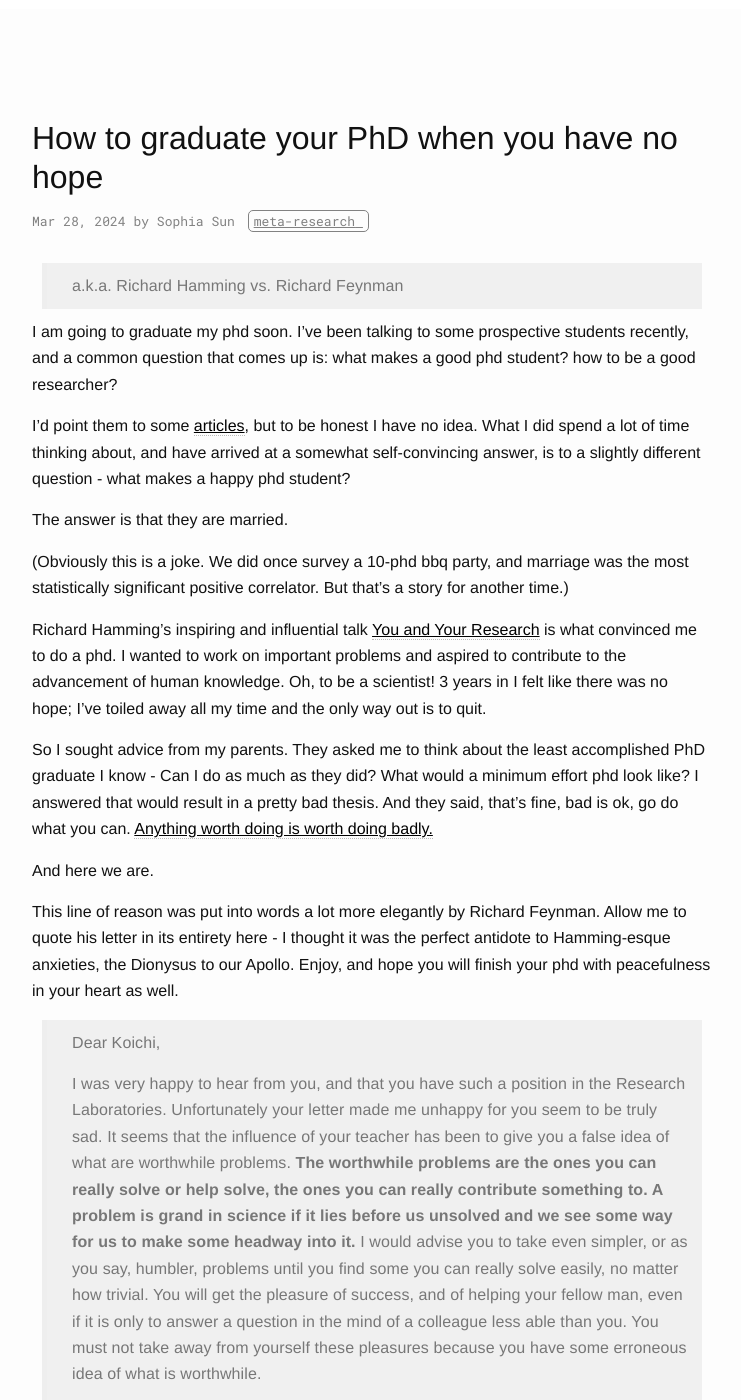
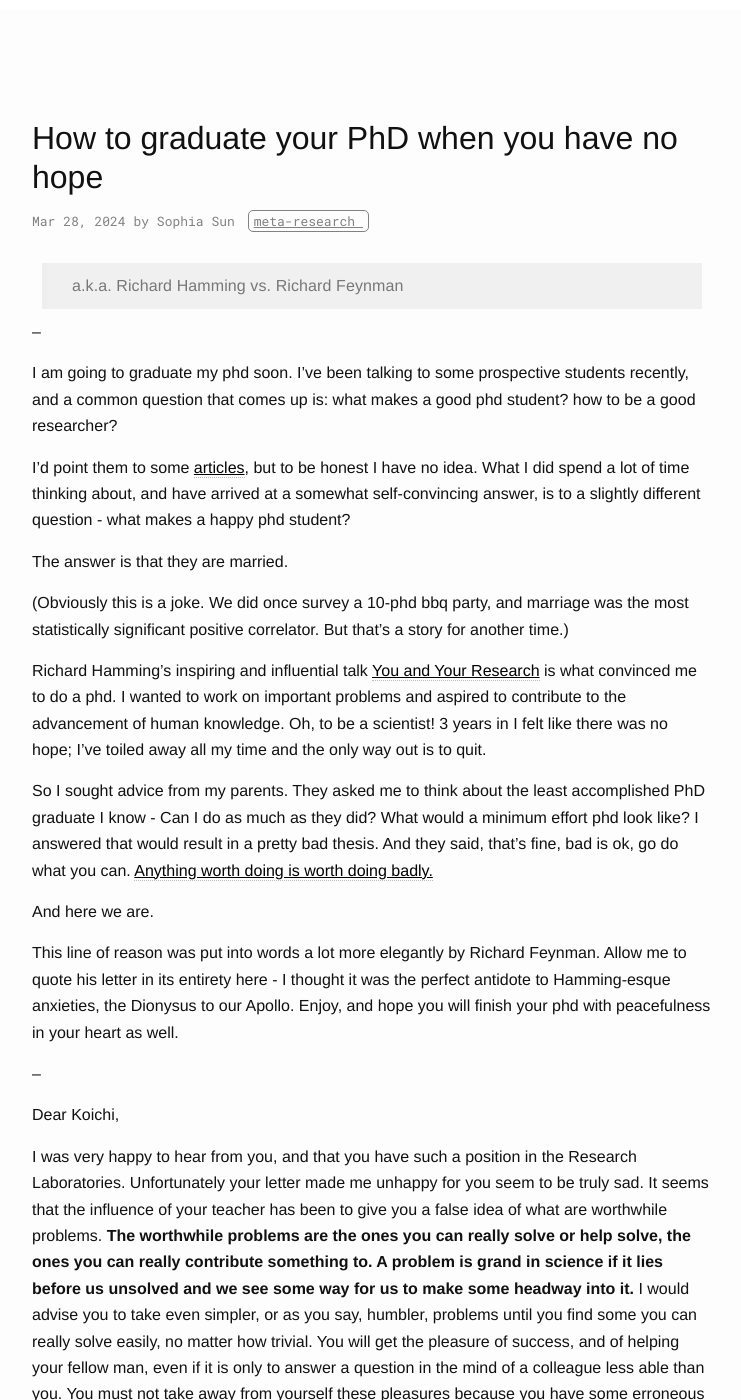
Before and after one commit to huiwenn/huiwenn.github.io, a Jekyll site: the page built from _posts/2024-03-28-feynman.md, in a window 1280 px wide and 1400 px high. Shown: the whole window, without its empty margins (268-1009 px from the left). Built offline with Jekyll 4.4.1, drawn with Linux system fonts in a browser that asks for light colours.

```diff
--- a/_posts/2024-03-28-feynman.md
+++ b/_posts/2024-03-28-feynman.md
@@ -9,6 +9,7 @@
 
 <!--more-->
 
+--
 
 I am going to graduate my phd soon. I’ve been talking to some prospective students recently, and a common question that comes up is: what makes a good phd student? how to be a good researcher?
 
@@ -26,17 +27,19 @@
 
 This line of reason was put into words a lot more elegantly by Richard Feynman. Allow me to quote his letter in its entirety here - I thought it was the perfect antidote to Hamming-esque anxieties, the Dionysus to our Apollo. Enjoy, and hope you will finish your phd with peacefulness in your heart as well.
 
-> Dear Koichi,
->
-> I was very happy to hear from you, and that you have such a position in the Research Laboratories. Unfortunately your letter made me unhappy for you seem to be truly sad. It seems that the influence of your teacher has been to give you a false idea of what are worthwhile problems. **The worthwhile problems are the ones you can really solve or help solve, the ones you can really contribute something to. A problem is grand in science if it lies before us unsolved and we see some way for us to make some headway into it.** I would advise you to take even simpler, or as you say, humbler, problems until you find some you can really solve easily, no matter how trivial. You will get the pleasure of success, and of helping your fellow man, even if it is only to answer a question in the mind of a colleague less able than you. You must not take away from yourself these pleasures because you have some erroneous idea of what is worthwhile.
->
-> You met me at the peak of my career when I seemed to you to be concerned with problems close to the gods. But at the same time I had another Ph.D. Student (Albert Hibbs) was on how it is that the winds build up waves blowing over water in the sea. I accepted him as a student because he came to me with the problem he wanted to solve. With you I made a mistake, I gave you the problem instead of letting you find your own; and left you with a wrong idea of what is interesting or pleasant or important to work on (namely those problems you see you may do something about). I am sorry, excuse me. I hope by this letter to correct it a little.
->
->I have worked on innumerable problems that you would call humble, but which I enjoyed and felt very good about because I sometimes could partially succeed. For example, experiments on the coefficient of friction on highly polished surfaces, to try to learn something about how friction worked (failure). Or, how elastic properties of crystals depends on the forces between the atoms in them, or how to make electroplated metal stick to plastic objects (like radio knobs). Or, how neutrons diffuse out of Uranium. Or, the reflection of electromagnetic waves from films coating glass. The development of shock waves in explosions. The design of a neutron counter. Why some elements capture electrons from the L-orbits, but not the K-orbits. General theory of how to fold paper to make a certain type of child’s toy (called flexagons). The energy levels in the light nuclei. The theory of turbulence (I have spent several years on it without success). Plus all the “grander” problems of quantum theory.
->
->No problem is too small or too trivial if we can really do something about it.
->
->You say you are a nameless man. You are not to your wife and to your child. You will not long remain so to your immediate colleagues if you can answer their simple questions when they come into your office. You are not nameless to me. Do not remain nameless to yourself – it is too sad a way to be. now your place in the world and evaluate yourself fairly, not in terms of your naïve ideals of your own youth, nor in terms of what you erroneously imagine your teacher’s ideals are.
->
->Best of luck and happiness.
->Sincerely, Richard P. Feynman.
+--
+
+Dear Koichi,
+
+I was very happy to hear from you, and that you have such a position in the Research Laboratories. Unfortunately your letter made me unhappy for you seem to be truly sad. It seems that the influence of your teacher has been to give you a false idea of what are worthwhile problems. **The worthwhile problems are the ones you can really solve or help solve, the ones you can really contribute something to. A problem is grand in science if it lies before us unsolved and we see some way for us to make some headway into it.** I would advise you to take even simpler, or as you say, humbler, problems until you find some you can really solve easily, no matter how trivial. You will get the pleasure of success, and of helping your fellow man, even if it is only to answer a question in the mind of a colleague less able than you. You must not take away from yourself these pleasures because you have some erroneous idea of what is worthwhile.
+
+You met me at the peak of my career when I seemed to you to be concerned with problems close to the gods. But at the same time I had another Ph.D. Student (Albert Hibbs) was on how it is that the winds build up waves blowing over water in the sea. I accepted him as a student because he came to me with the problem he wanted to solve. With you I made a mistake, I gave you the problem instead of letting you find your own; and left you with a wrong idea of what is interesting or pleasant or important to work on (namely those problems you see you may do something about). I am sorry, excuse me. I hope by this letter to correct it a little.
+
+I have worked on innumerable problems that you would call humble, but which I enjoyed and felt very good about because I sometimes could partially succeed. For example, experiments on the coefficient of friction on highly polished surfaces, to try to learn something about how friction worked (failure). Or, how elastic properties of crystals depends on the forces between the atoms in them, or how to make electroplated metal stick to plastic objects (like radio knobs). Or, how neutrons diffuse out of Uranium. Or, the reflection of electromagnetic waves from films coating glass. The development of shock waves in explosions. The design of a neutron counter. Why some elements capture electrons from the L-orbits, but not the K-orbits. General theory of how to fold paper to make a certain type of child’s toy (called flexagons). The energy levels in the light nuclei. The theory of turbulence (I have spent several years on it without success). Plus all the “grander” problems of quantum theory.
+
+No problem is too small or too trivial if we can really do something about it.
+
+You say you are a nameless man. You are not to your wife and to your child. You will not long remain so to your immediate colleagues if you can answer their simple questions when they come into your office. You are not nameless to me. Do not remain nameless to yourself – it is too sad a way to be. now your place in the world and evaluate yourself fairly, not in terms of your naïve ideals of your own youth, nor in terms of what you erroneously imagine your teacher’s ideals are.
+
+Best of luck and happiness.
+Sincerely, Richard P. Feynman.
```
Also changed, not shown: _layouts/tagpage.html (+26 -5 lines), tag/machine-learning.md (line endings or trailing spaces).
